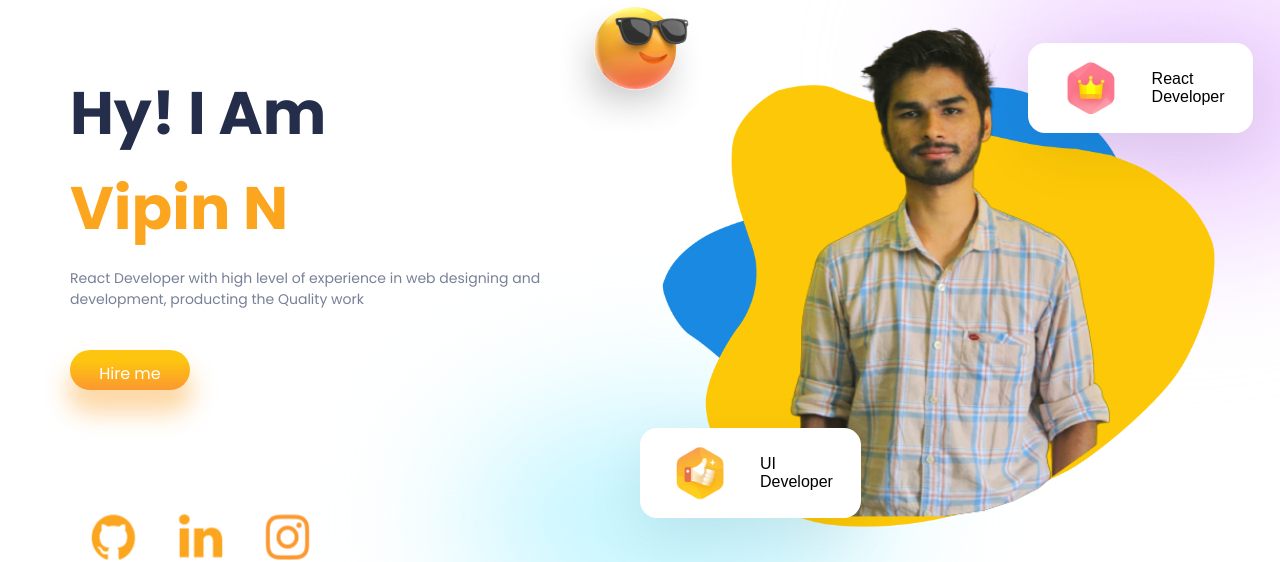
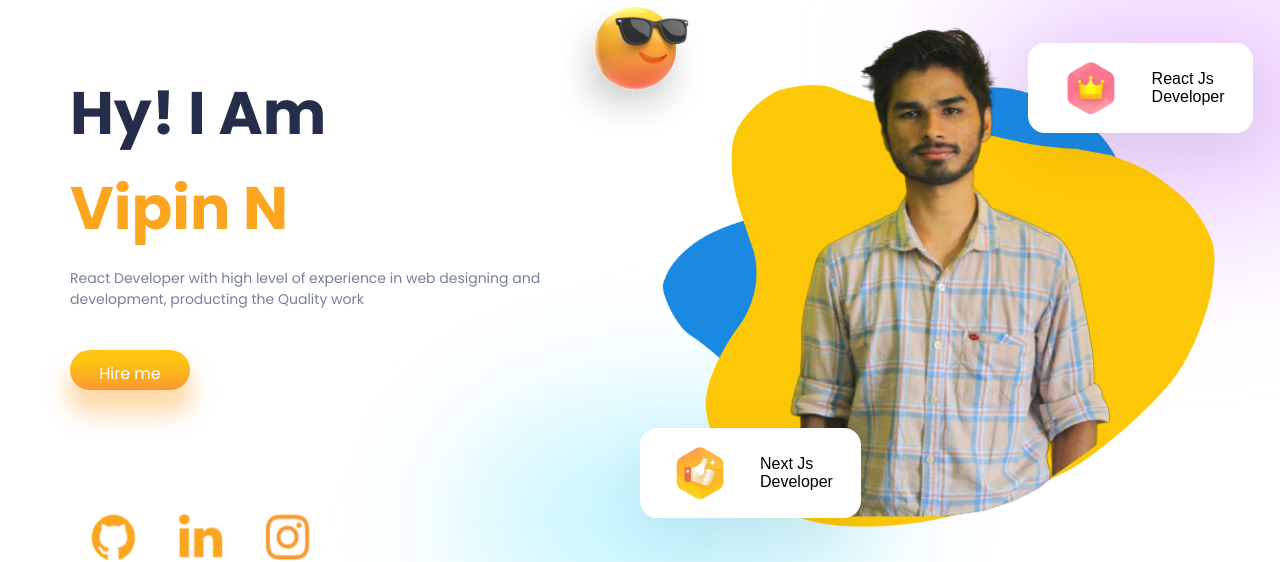
Before and after one commit to vipinsuju/Personal-Portfolio-React, a React (Create React App) app: page / in a window 1280 px wide. Shown: the part 142-704 px from the top of the page. Built offline with nearby package versions, Linux system fonts and the light colour scheme.

Commit message:
ui to next js

```diff
--- a/src/components/Intro/Intro.jsx
+++ b/src/components/Intro/Intro.jsx
@@ -74,7 +74,7 @@ const Intro = () => {
           transition={transition}
           className="floating-div"
         >
-          <FloatinDiv img={crown} text1="React" text2="Developer" />
+          <FloatinDiv img={crown} text1="React Js" text2="Developer" />
         </motion.div>
 
         {/* animation */}
@@ -85,7 +85,7 @@ const Intro = () => {
           className="floating-div"
         >
           {/* floatinDiv mein change hy dark mode ka */}
-          <FloatinDiv img={thumbup} text1="UI" text2="Developer" />
+          <FloatinDiv img={thumbup} text1="Next Js" text2="Developer" />
         </motion.div>
 
         <div className="blur" style={{ background: "rgb(238 210 255)" }}></div>
```
